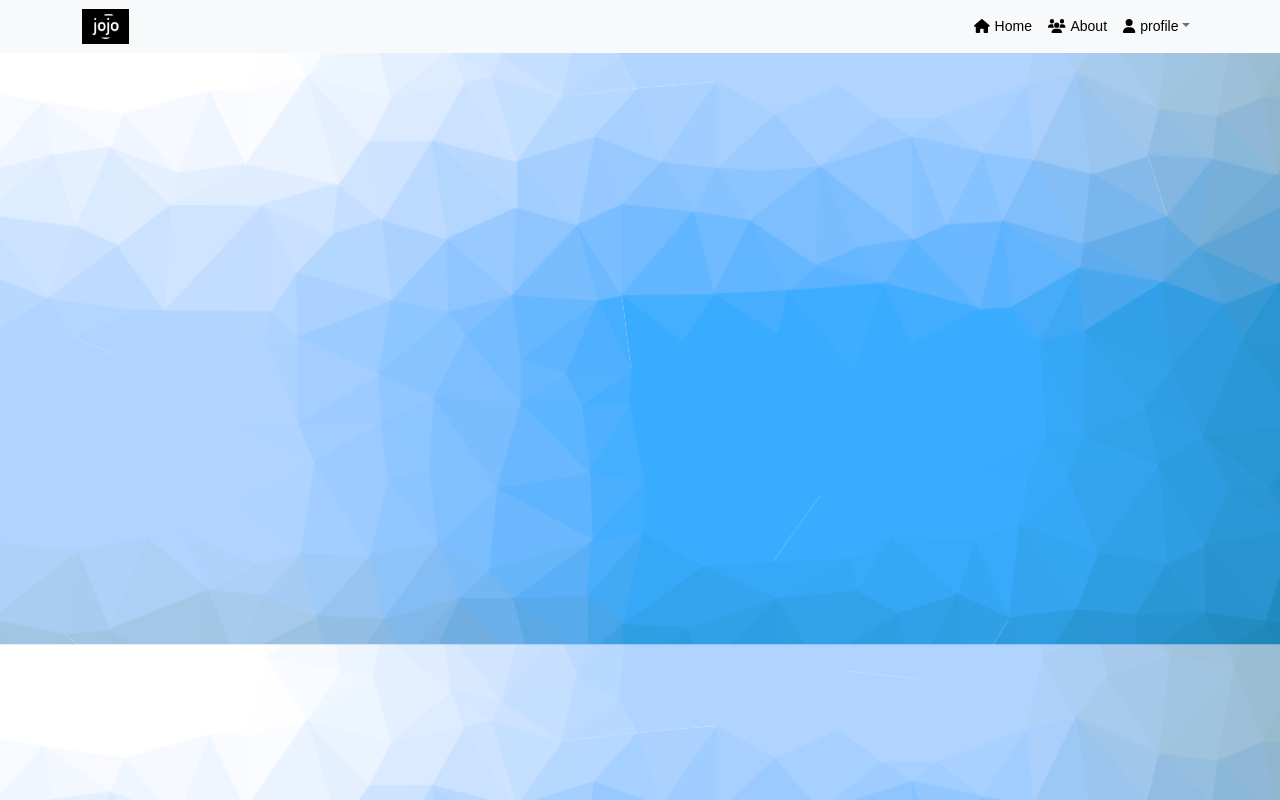
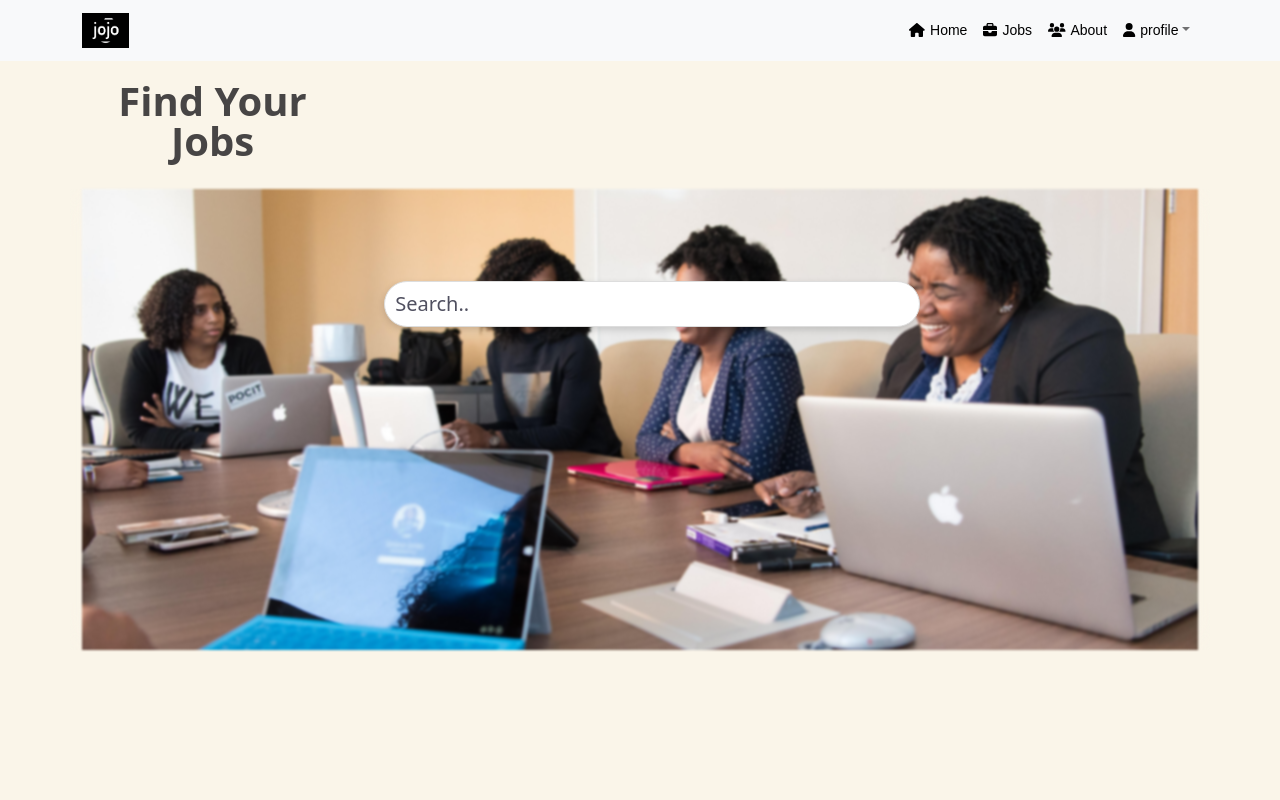
Before and after one commit to AndyChhuon/jojo-soen341project2023, a React (Create React App) app in the folder jojo-app/: page /jobs in a window 1280 px wide. Before the commit this address had no page. Built offline with nearby package versions, Linux system fonts and the light colour scheme.

Commit message:
Issue 31: Added search bar and find your jobs page

```diff
--- a/jojo-app/src/App.js
+++ b/jojo-app/src/App.js
@@ -3,6 +3,8 @@ import Navbar from "./Components/Navbar/JojoNavbar";
 import { Route, Routes } from "react-router-dom";
 //import studentform
 import StudentForm from "./pages/studentform";
+import JobPosts from "./pages/JobPosts";
+
 import Home from "./pages/home";
 
 function App() {
@@ -13,6 +15,7 @@ function App() {
       <Routes>
         <Route exact path="/" element={<div></div>} />
         <Route path="/studentForm" element={<StudentForm />} />
+        <Route path="/jobs" element={<JobPosts />} />
       </Routes>
     </>
   );
--- a/jojo-app/src/Components/Navbar/JojoNavbar.js
+++ b/jojo-app/src/Components/Navbar/JojoNavbar.js
@@ -1,11 +1,17 @@
 import "./Navbar.less";
 import { FontAwesomeIcon } from "@fortawesome/react-fontawesome";
-import { faHouse, faUsers, faUser } from "@fortawesome/free-solid-svg-icons";
+import {
+  faHouse,
+  faUsers,
+  faUser,
+  faBriefcase,
+} from "@fortawesome/free-solid-svg-icons";
 import jojoLogo from "./../../Images/jojo-black.png";
 import Container from "react-bootstrap/Container";
 import Nav from "react-bootstrap/Nav";
 import Navbar from "react-bootstrap/Navbar";
 import NavDropdown from "react-bootstrap/NavDropdown";
+import { LinkContainer } from "react-router-bootstrap";
 
 export default function JojoNavbar() {
   const navDropdownTitle = (
@@ -18,7 +24,8 @@ export default function JojoNavbar() {
   return (
     <Navbar bg="light" variant="light" expand="lg">
       <Container>
-        <Navbar.Brand href="/" style={{ padding: 0, margin: 0 }}>
+        <LinkContainer to="/">
+          <Navbar.Brand style={{ padding: 0, margin: 0 }}>
             <img
               src={jojoLogo}
               height="35"
@@ -26,14 +33,12 @@ export default function JojoNavbar() {
               alt="React Bootstrap logo"
             />
           </Navbar.Brand>
+        </LinkContainer>
         <Navbar.Toggle aria-controls="basic-navbar-nav" />
         <Navbar.Collapse id="basic-navbar-nav">
           <Nav className="ms-auto">
-            <Nav.Link
-              href="/"
-              className="background-grey"
-              style={{ color: "black" }}
-            >
+            <LinkContainer to="/" style={{ color: "black" }}>
+              <Nav.Link href="/" className="background-grey">
                 <FontAwesomeIcon
                   className="pad-right-5"
                   icon={faHouse}
@@ -41,20 +46,30 @@ export default function JojoNavbar() {
                 />
                 Home
               </Nav.Link>
-            <Nav.Link
-              href="#link"
-              className="background-grey"
-              style={{ color: "black" }}
-            >
+            </LinkContainer>
+
+            <LinkContainer style={{ color: "black" }} to="/jobs">
+              <Nav.Link className="background-grey">
+                <FontAwesomeIcon className="pad-right-5" icon={faBriefcase} />
+                Jobs
+              </Nav.Link>
+            </LinkContainer>
+
+            <LinkContainer style={{ color: "black" }} to="/about">
+              <Nav.Link className="background-grey">
                 <FontAwesomeIcon className="pad-right-5" icon={faUsers} />
                 About
               </Nav.Link>
+            </LinkContainer>
+
             <NavDropdown
               title={navDropdownTitle}
               id="basic-nav-dropdown"
               className="background-grey"
             >
+              <LinkContainer to="/studentForm">
                 <NavDropdown.Item href="/studentForm">Create</NavDropdown.Item>
+              </LinkContainer>
               <NavDropdown.Item href="#action/3.2">
                 Another action
               </NavDropdown.Item>
--- a/jojo-app/src/index.less
+++ b/jojo-app/src/index.less
@@ -5,8 +5,8 @@ body {
     sans-serif;
   -webkit-font-smoothing: antialiased;
   -moz-osx-font-smoothing: grayscale;
-  background: url("./Images/background.png");
-  background-size: cover;
+  background-color: #FAF5E9 !important;
+
 }
 
 code {
--- /dev/null
+++ b/jojo-app/src/pages/JobPosts.js
@@ -0,0 +1,52 @@
+//Sudent form component
+import React, { useState } from "react";
+import Container from "react-bootstrap/Container";
+import Row from "react-bootstrap/Row";
+import Col from "react-bootstrap/Col";
+import "./JobPosts.less";
+import jobPostSearch from "../Images/jobPostSearch.jpg";
+
+export default function JobPosts() {
+  //usestate
+  const [blurSearch, setBlurSearch] = useState(false);
+  const onSearchBarClick = (event) => {
+    setBlurSearch(true);
+    event.target.innerHTML = "";
+  };
+  const onSearchBarBlur = (event) => {
+    setBlurSearch(false);
+    if (event.target.innerHTML === "") {
+      event.target.innerHTML = "Search..";
+    }
+  };
+  return (
+    <>
+      <Container className="jobPosts">
+        <Row>
+          <Col md={3}>
+            <h1 className="titleBlue">Find Your Jobs</h1>
+          </Col>
+        </Row>
+      </Container>
+      <Container className="jobPostsSearch">
+        <img
+          className="jobPostsSearchImg"
+          src={jobPostSearch}
+          style={blurSearch ? { filter: "blur(5px)" } : {}}
+        ></img>
+        <Container className="searchJobPost">
+          <div className="searchOverlay">
+            <h5
+              className="searchBar"
+              onFocus={onSearchBarClick}
+              onBlur={onSearchBarBlur}
+              contentEditable
+            >
+              Search..
+            </h5>
+          </div>
+        </Container>
+      </Container>
+    </>
+  );
+}
--- /dev/null
+++ b/jojo-app/src/pages/JobPosts.less
@@ -0,0 +1,63 @@
+.jobPosts {
+
+    @media (max-width: 767px) {
+        justify-content: center;
+        display: flex;
+
+    }
+
+    .titleBlue {
+
+        font-style: normal;
+        font-weight: 700;
+        line-height: 40px;
+        display: flex;
+        align-items: center;
+        margin-top: 20px;
+        text-align: center;
+
+        color: #474545;
+
+        @media (max-width: 1000px) {
+            font-weight: 500;
+
+        }
+
+    }
+}
+
+.jobPostsSearch {
+    backdrop-filter: blur(20px);
+    margin-top: 20px;
+
+    .jobPostsSearchImg {
+        width: 100%;
+        filter: blur(1px);
+    }
+
+    .searchJobPost {
+        display: flex;
+        position: fixed;
+        top: 20%;
+        height: 100%;
+        justify-content: center;
+
+        .searchOverlay {
+            width: 80%;
+            display: flex;
+            justify-content: center;
+
+            .searchBar {
+                background: white;
+                border: 1px solid #ddd;
+                border-radius: 100px;
+                padding: 10px;
+                color: #505060;
+                box-shadow: 0 3px 7px 0 rgba(0, 0, 0, .15);
+                width: 60%;
+                height: fit-content;
+            }
+        }
+
+    }
+}
--- a/jojo-app/src/pages/studentform.js
+++ b/jojo-app/src/pages/studentform.js
@@ -1,6 +1,5 @@
 //Sudent form component
 import React, { useState } from "react";
-
 
 export default function StudentForm() {
   const [student, setStudent] = useState({
@@ -49,7 +48,6 @@ export default function StudentForm() {
   const handleWorkexpInputChange = (event) => {
     setStudent({ ...student, workexp: event.target.value });
   };
-
 
   const submitHandler = (event) => {
     event.preventDefault();
@@ -150,7 +148,6 @@ export default function StudentForm() {
         </div>
 
         <button type="submit">Submit</button>
-
       </form>
     </section>
   );
```
Also changed, not shown: jojo-app/src/Images/jobPostSearch.jpg (added). Lines whose indentation alone changed are shown as unchanged.
